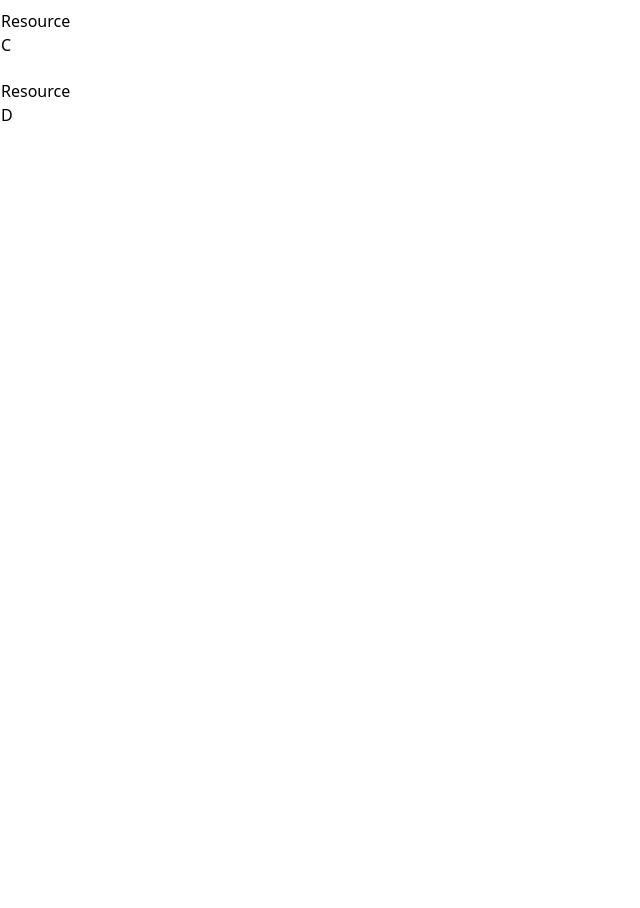
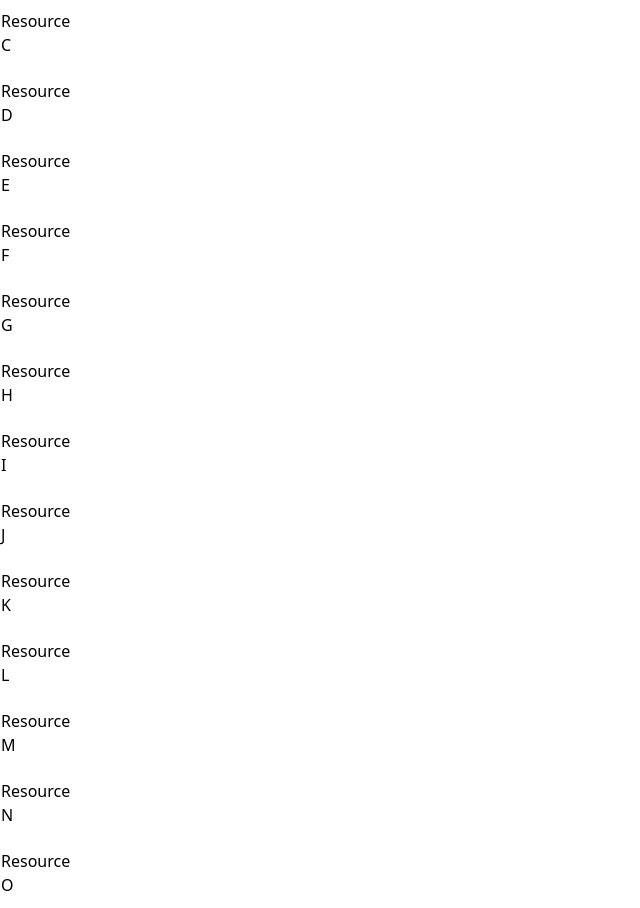
Before and after one commit to devmustafa03/monthly-calendar-timeline, a React (Vite) app: page / in a window 1280 px wide. Shown: the part 2800-3708 px from the top of the page, without its empty margins (0-640 px from the left). Before the commit the page ends 2938 px from the top, so only its background shows below. Built offline with nearby package versions, Linux system fonts and the light colour scheme.

Commit message:
chore: handle edge cases for multi events in a cell

```diff
--- a/src/components/CalendarCell.tsx
+++ b/src/components/CalendarCell.tsx
@@ -1,4 +1,4 @@
-import React, { useCallback } from 'react';
+import React, { useCallback, useState, useEffect } from 'react';
 import { useDrop } from 'react-dnd';
 import { Resource, Event } from '../types';
 import { useCalendar } from '../context/CalenderContext';
@@ -14,6 +14,7 @@ interface CalendarCellProps {
 
 const CalendarCell: React.FC<CalendarCellProps> = ({ resource, date, onEventClick, cellWidth }) => {
   const { state, dispatch, createEvent } = useCalendar();
+  const [cellHeight, setCellHeight] = useState(70);
 
   const [{ isOver }, drop] = useDrop({
     accept: 'EVENT',
@@ -43,8 +44,22 @@ const CalendarCell: React.FC<CalendarCellProps> = ({ resource, date, onEventClic
       date.isSame(event.start, 'day')
   );
 
-  const handleDoubleClick = () => {
-    createEvent(date, resource.id);
+  useEffect(() => {
+    const newHeight = Math.max(70, cellEvents.length * 45);
+    setCellHeight(newHeight);
+  }, [cellEvents]);
+
+  const handleDoubleClick = (e: React.MouseEvent<HTMLTableDataCellElement>) => {
+    const rect = e.currentTarget.getBoundingClientRect();
+    const offsetY = e.clientY - rect.top;
+    const rowIndex = Math.floor(offsetY / 45);
+    const existingEvent = cellEvents[rowIndex];
+
+    if (existingEvent) {
+      onEventClick(existingEvent);
+    } else {
+      createEvent(date, resource.id);
+    }
   };
 
   const handleResize = useCallback((event: Event, newEnd: dayjs.Dayjs) => {
@@ -59,15 +74,16 @@ const CalendarCell: React.FC<CalendarCellProps> = ({ resource, date, onEventClic
       ref={drop}
       className={`border p-2 ${isOver ? 'bg-gray-200' : ''} relative`}
       onDoubleClick={handleDoubleClick}
-      style={{ height: '70px', minWidth: `${cellWidth}px` }}
+      style={{ height: `${cellHeight}px`, minWidth: `${cellWidth}px`, transition: 'height 0.3s ease' }}
     >
-      {cellEvents.map((event: Event) => (
+      {cellEvents.map((event: Event, index: number) => (
         <EventBar
           key={event.id}
           event={event}
           onClick={() => onEventClick(event)}
           cellWidth={cellWidth}
           onResize={handleResize}
+          style={{ top: `${index * 45 + 5}px` }}
         />
       ))}
     </td>
--- a/src/components/Event.tsx
+++ b/src/components/Event.tsx
@@ -34,8 +34,7 @@ const Event: React.FC<EventProps> = ({ event }) => {
         isDragging ? 'opacity-50' : ''
       }`}
       onClick={() => {
-        // Open event modal for editing
-        console.log('Edit event:', event);
+        console.log(event);
       }}
     >
       <span>{event.title}</span>
--- a/src/components/EventBar.tsx
+++ b/src/components/EventBar.tsx
@@ -9,9 +9,10 @@ interface EventBarProps {
   onClick: () => void;
   cellWidth: number;
   onResize: (event: Event, newEnd: dayjs.Dayjs) => void;
+  style?: React.CSSProperties;
 }
 
-const EventBar: React.FC<EventBarProps> = ({ event, onClick, cellWidth, onResize }) => {
+const EventBar: React.FC<EventBarProps> = ({ event, onClick, cellWidth, onResize, style }) => {
   const eventRef = useRef<HTMLDivElement>(null);
   const [isResizing, setIsResizing] = useState(false);
   const [width, setWidth] = useState(0);
@@ -69,10 +70,16 @@ const EventBar: React.FC<EventBarProps> = ({ event, onClick, cellWidth, onResize
     };
   }, [isResizing, handleResize, handleResizeEnd]);
 
+  const formatTime = (time: dayjs.Dayjs) => {
+    return time.format('h:mm A'); // This will format the time with AM/PM
+  };
+
+  const hoverTitle = `${event.title}\nStart: ${formatTime(event.start)}\nEnd: ${formatTime(event.end)}`;
+
   return (
     <div
       ref={preview}
-      className={`p-1 rounded text-sm overflow-hidden relative ${
+      className={`p-1 rounded text-sm overflow-hidden absolute ${
         isDragging ? 'opacity-50' : ''
       }`}
       onClick={onClick}
@@ -81,18 +88,18 @@ const EventBar: React.FC<EventBarProps> = ({ event, onClick, cellWidth, onResize
         color: 'white',
         width: `${width}px`,
         height: '40px',
-        position: 'absolute',
-        top: '5px',
         left: '0',
         zIndex: 10,
-        cursor: isResizing ? 'ew-resize' : 'move'
+        cursor: isResizing ? 'ew-resize' : 'move',
+        ...style
       }}
+      title={hoverTitle}
     >
       <div ref={eventRef}>
         <div ref={drag} className="h-full w-full">
           <div className="font-bold truncate">{event.title}</div>
           <div className="text-xs">
-            {event.start.format('HH:mm')} - {event.end.format('HH:mm')}
+            {formatTime(event.start)} - {formatTime(event.end)}
           </div>
         </div>
         <div
--- a/src/context/CalenderContext.tsx
+++ b/src/context/CalenderContext.tsx
@@ -4,7 +4,7 @@ import { CalendarAction, CalendarState } from '../types';
 
 const initialState: CalendarState = {
   events: [],
-  resources: [{ id: '1', name: 'Resource A' }, { id: '2', name: 'Resource B' }, { id: '3', name: 'Resource C' }, { id: '4', name: 'Resource D' }],
+  resources: [{ id: '1', name: 'Resource A' }, { id: '2', name: 'Resource B' }, { id: '3', name: 'Resource C' }, { id: '4', name: 'Resource D' }, { id: '5', name: 'Resource E' }, { id: '6', name: 'Resource F' }, { id: '7', name: 'Resource G' }, { id: '8', name: 'Resource H' }, { id: '9', name: 'Resource I' }, { id: '10', name: 'Resource J' }, { id: '11', name: 'Resource K' }, { id: '12', name: 'Resource L' }, { id: '13', name: 'Resource M' }, { id: '14', name: 'Resource N' }, { id: '15', name: 'Resource O' }],
   currentDate: dayjs(),
 };
 
```
